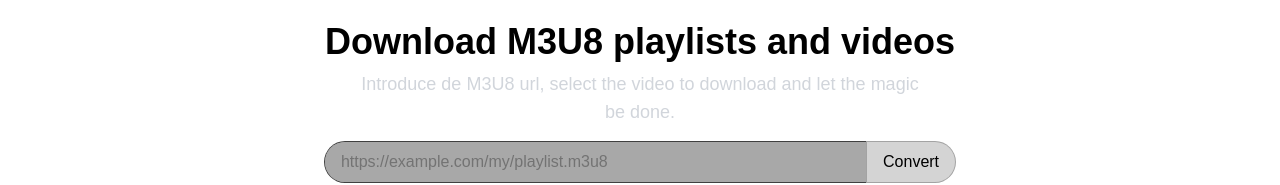
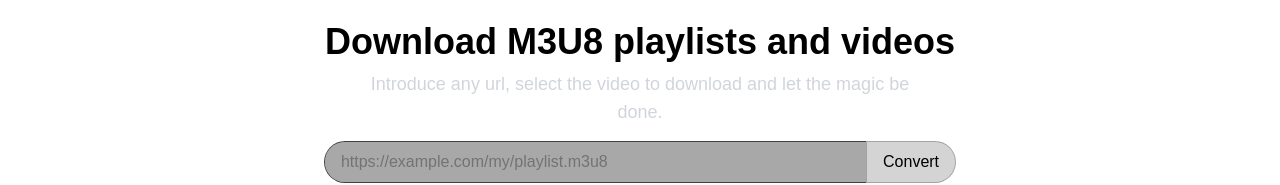
Before and after one commit to iswilljr/meub, a Next.js app: page / in a window 1280 px wide. Shown: the part 266-451 px from the top of the page. Built offline with nearby package versions, Linux system fonts and the light colour scheme; a web font is replaced by a local one.

Commit message:
update home page description

```diff
--- a/src/app/page.tsx
+++ b/src/app/page.tsx
@@ -7,7 +7,7 @@ export default function Home() {
         <section className='relative mx-auto w-fit px-6 text-center'>
           <h1 className='mx-auto text-4xl font-bold'>Download M3U8 playlists and videos</h1>
           <p className='mx-auto mt-2 max-w-md text-lg text-gray-300 sm:max-w-xl'>
-            Introduce de M3U8 url, select the video to download and let the magic be done.
+            Introduce any url, select the video to download and let the magic be done.
           </p>
         </section>
         <section className='w-full px-6'>
```
